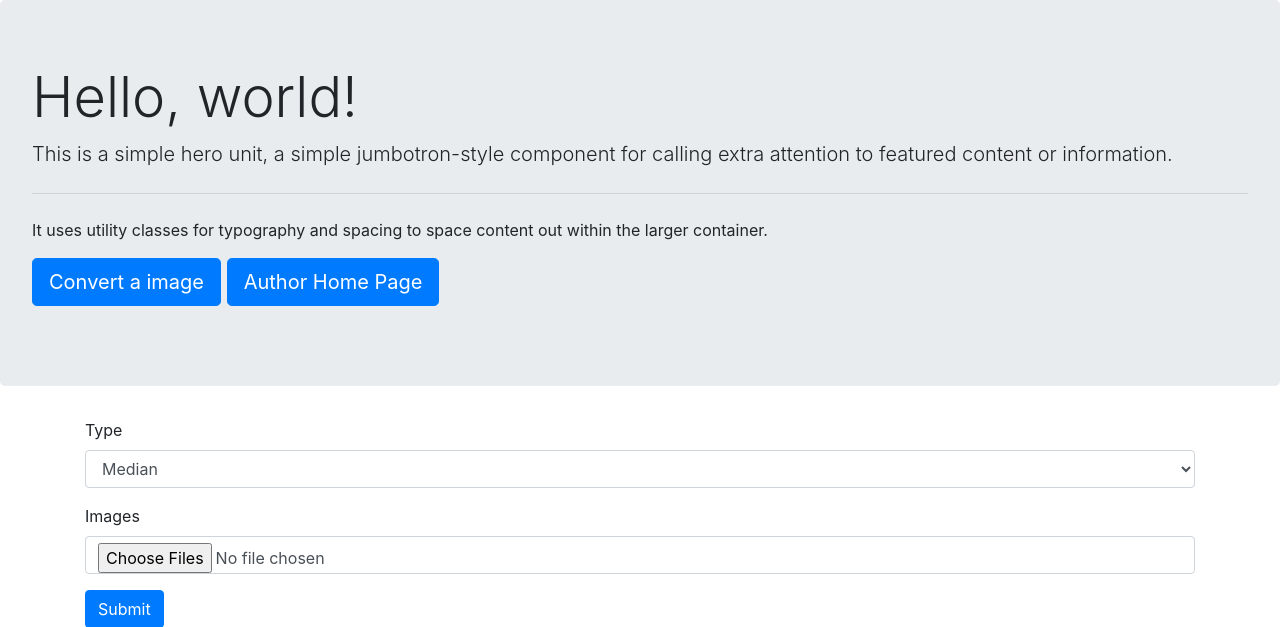
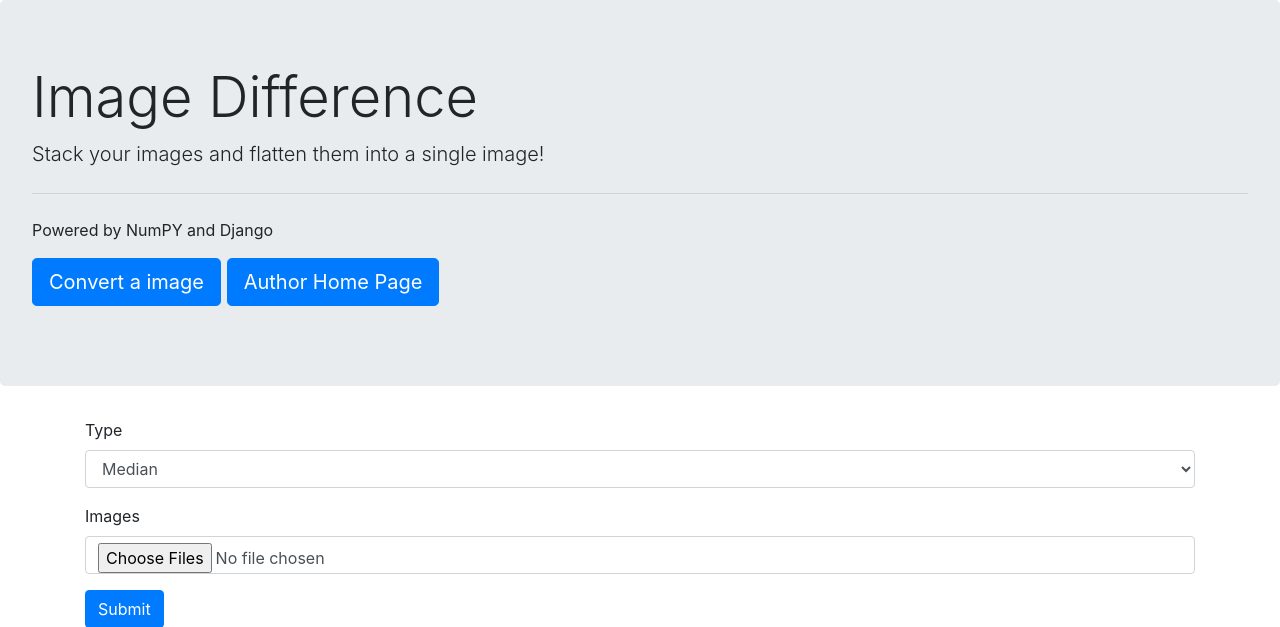
Before and after one commit to tyler71/id_django, a Django app: page / in a window 1280 px wide. Shown: the top 627 px of the page. Run offline with Django 3.2, Linux system fonts and the light colour scheme; some libraries are stand-ins or nearby versions.

Commit message:
change home page text

```diff
--- a/app/convertimage/models.py
+++ b/app/convertimage/models.py
@@ -9,7 +9,7 @@ class ImageUnit(models.Model):
     result       = models.ImageField(upload_to='imgs')
     images_used  = models.IntegerField()
     conversion   = models.CharField(max_length=20)
-    submitted    = models.DateTimeField()
+    submitted    = models.DateTimeField(auto_now_add=True)
     # submitted_by = models.ForeignKey(Users, on_delete=models.CASCADE)
 
 # class SubmittedImage(models.Model):
--- a/app/convertimage/templates/home.html
+++ b/app/convertimage/templates/home.html
@@ -5,10 +5,10 @@
 
 {% block content %}
 <div class="jumbotron">
-  <h1 class="display-4">Hello, world!</h1>
-  <p class="lead">This is a simple hero unit, a simple jumbotron-style component for calling extra attention to featured content or information.</p>
+  <h1 class="display-4">Image Difference</h1>
+  <p class="lead">Stack your images and flatten them into a single image!</p>
   <hr class="my-4">
-  <p>It uses utility classes for typography and spacing to space content out within the larger container.</p>
+  <p>Powered by NumPY and Django</p>
   <p class="lead">
     <a class="btn btn-primary btn-lg" href="{% url 'home' %}" role="button">Convert a image</a>
     <a class="btn btn-primary btn-lg" href="https://tylery.org" role="button">Author Home Page</a>
@@ -19,7 +19,7 @@
     <div class="card" style="width: 18rem;">
         <a href="{{ img_object.result.url }}"><img class="card-img-top" src="{{ img_object.result.url }}"></a>
         <p class="card-body">Uploaded using {{ img_object.images_used }} images</p>
-        <p class="card-text"><small class="text-muted">Uploaded on {{ img_object.result.submitted }}</small></p>
+        <p class="card-text ml-1"><small class="text-muted">Uploaded on {{ img_object.submitted | date:'l jS' }}</small></p>
     </div>
   {% else %}
     <form action="{% url 'home' %}" enctype="multipart/form-data" method="post">
```
